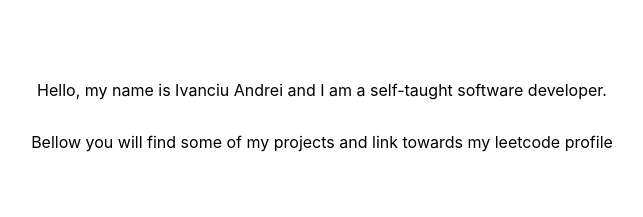
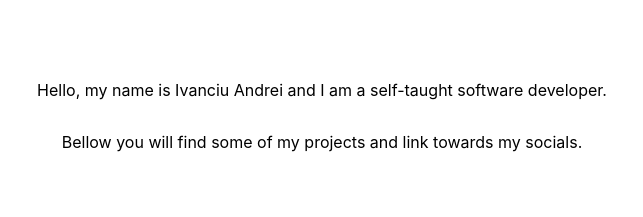
Before and after one commit to hawkhero2/webfolio, a Next.js app: page / in a window 1280 px wide. Shown: the top 217 px of the page, without its empty margins (318-961 px from the left). Built offline with nearby package versions, Linux system fonts and the light colour scheme.

Commit message:
added introduction

```diff
--- a/pages/index.tsx
+++ b/pages/index.tsx
@@ -1,7 +1,7 @@
-import type {NextPage} from 'next'
+import type { NextPage } from 'next'
 import Head from 'next/head'
 import styles from '../styles/Home.module.css'
-import {Section} from "./section";
+import { Section } from "./section";
 
 const Home: NextPage = () => {
   return (
@@ -20,7 +20,7 @@ const Home: NextPage = () => {
         </div>
         <div className={styles.container}>
           <p>
-            Bellow you will find some of my projects and link towards my leetcode profile
+            Bellow you will find some of my projects and link towards my socials.
           </p>
         </div>
 
@@ -38,7 +38,7 @@ const Home: NextPage = () => {
         <Section title="test 1" description="test description" />
         <Section title="test 2" description="test description" />
         <Section title="test 3" description="test description" />
-        <Section title="test 4" description="test desc"/>
+        <Section title="test 4" description="test desc" />
 
       </main>
 
--- a/pages/section.tsx
+++ b/pages/section.tsx
@@ -4,7 +4,8 @@ export function Section(props: any) {
 
   return (
     <div className={styles.section}>
-      {/* section containing title, short description and link towards the github repo,
+      {/* section containing title,
+      short description and link towards the github repo,
       idealy information fetched from a database
       */}
       <div className={styles.card}>
```
Also changed, not shown: pages/introduction.tsx (added, +8 -0 lines).
